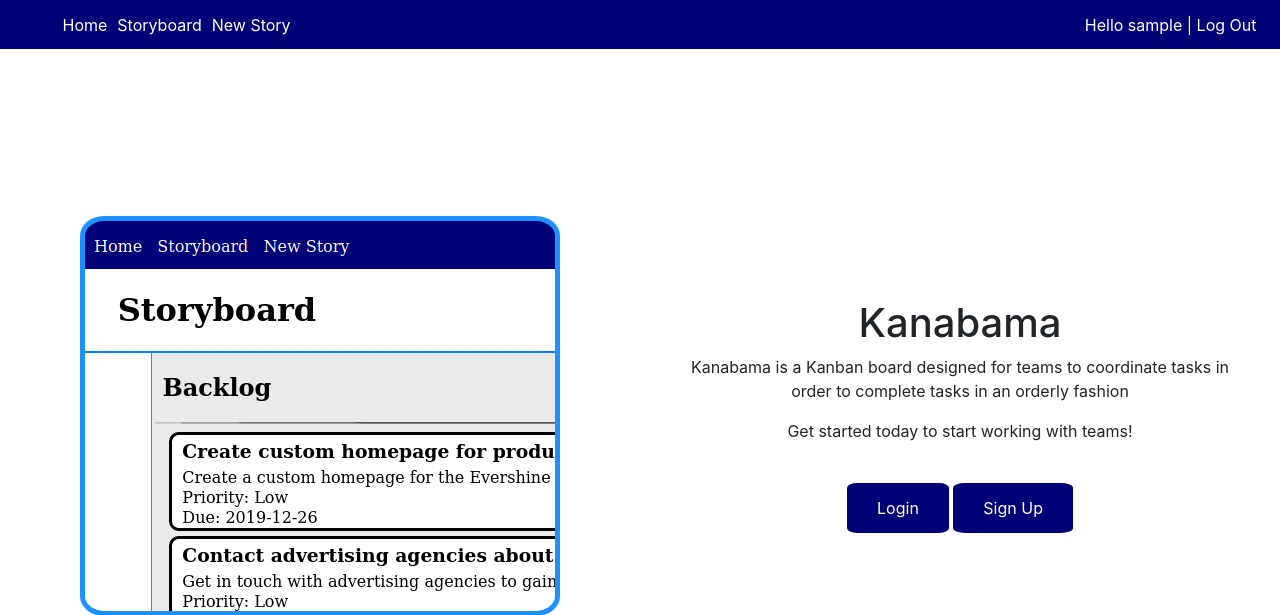
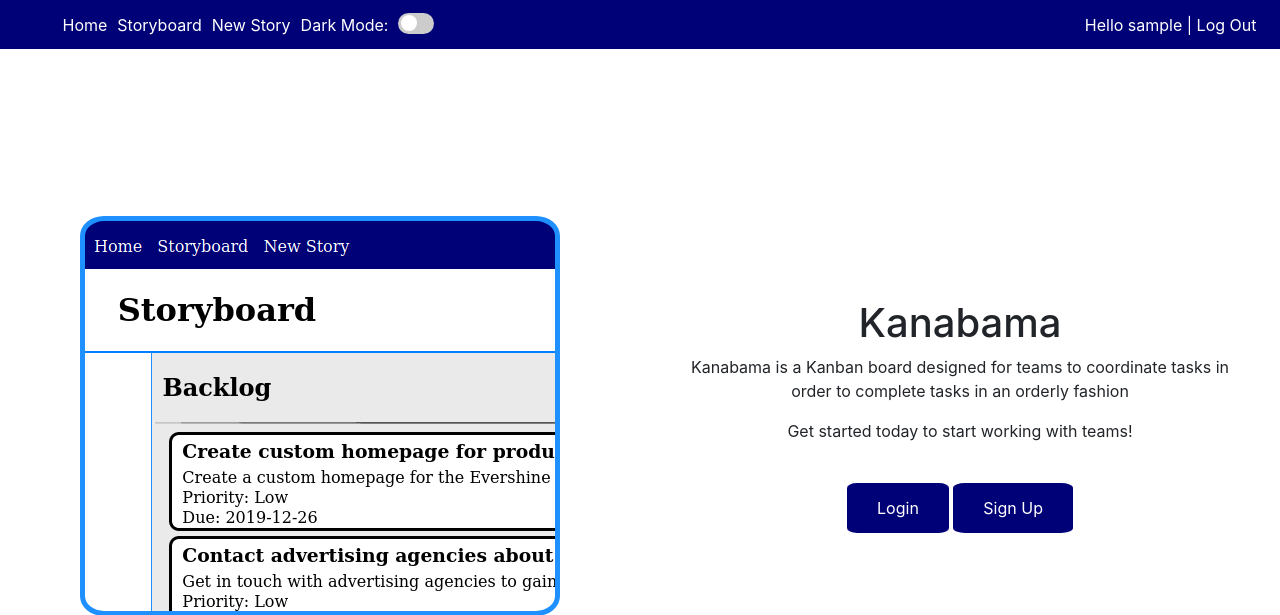
Before and after one commit to Royceirving/Kanabama, a Flask app: page / in a window 1280 px wide. Shown: the top 615 px of the page. Run offline with Flask 2, Linux system fonts and the light colour scheme; the visitor is signed in with stand-in values (Sample User, id 1); data comes from the database, SQL or seed files in the repository; some libraries are stand-ins or nearby versions.

Commit message:
Initial Toggle Added

```diff
--- a/app/static/styles/style.css
+++ b/app/static/styles/style.css
@@ -100,3 +100,71 @@ footer {
   width: 100%;
   height: 100px;
 }
+
+/* The switch - the box around the slider */
+.switch {
+  position: relative;
+  display: inline-block;
+  width: 36px;
+  height: 21px;
+}
+
+/* Hide default HTML checkbox */
+.switch input {
+  opacity: 0;
+  width: 0;
+  height: 0;
+}
+
+/* The slider */
+.slider {
+  position: absolute;
+  cursor: pointer;
+  top: 0;
+  left: 0;
+  right: 0;
+  bottom: 0;
+  background-color: #ccc;
+  -webkit-transition: .4s;
+  transition: .4s;
+}
+
+.slider:before {
+  position: absolute;
+  content: "";
+  height: 16px;
+  width: 16px;
+  left: 3px;
+  bottom: 3px;
+  background-color: white;
+  -webkit-transition: .4s;
+  transition: .4s;
+}
+
+input:checked + .slider {
+  background-color: #2196F3;
+}
+
+input:focus + .slider {
+  box-shadow: 0 0 1px #2196F3;
+}
+
+input:checked + .slider:before {
+  -webkit-transform: translateX(14px);
+  -ms-transform: translateX(14px);
+  transform: translateX(14px);
+}
+
+/* Rounded sliders */
+.slider.round {
+  border-radius: 30px;
+}
+
+.slider.round:before {
+  border-radius: 50%;
+}
+
+#darkmodebutton {
+  vertical-align: top;
+  height: 5px;
+}
--- a/app/templates/base.html
+++ b/app/templates/base.html
@@ -25,6 +25,14 @@
             <li class="li-button" onclick="location.href='{{ url_for('newstory.newstory') }}';">
                 New Story
             </li>
+            <li class="li-button"> Dark Mode:
+            </li>
+            <li class="li-button" id="darkmodebutton">
+              <label class="switch">
+                <input type="checkbox">
+                <span class="slider round"></span>
+              </label>
+            </li>
             {% endif %}
                 {% if not current_user.is_active %}
                 <a href="{{ url_for('login.login') }}">Login</a>
```
